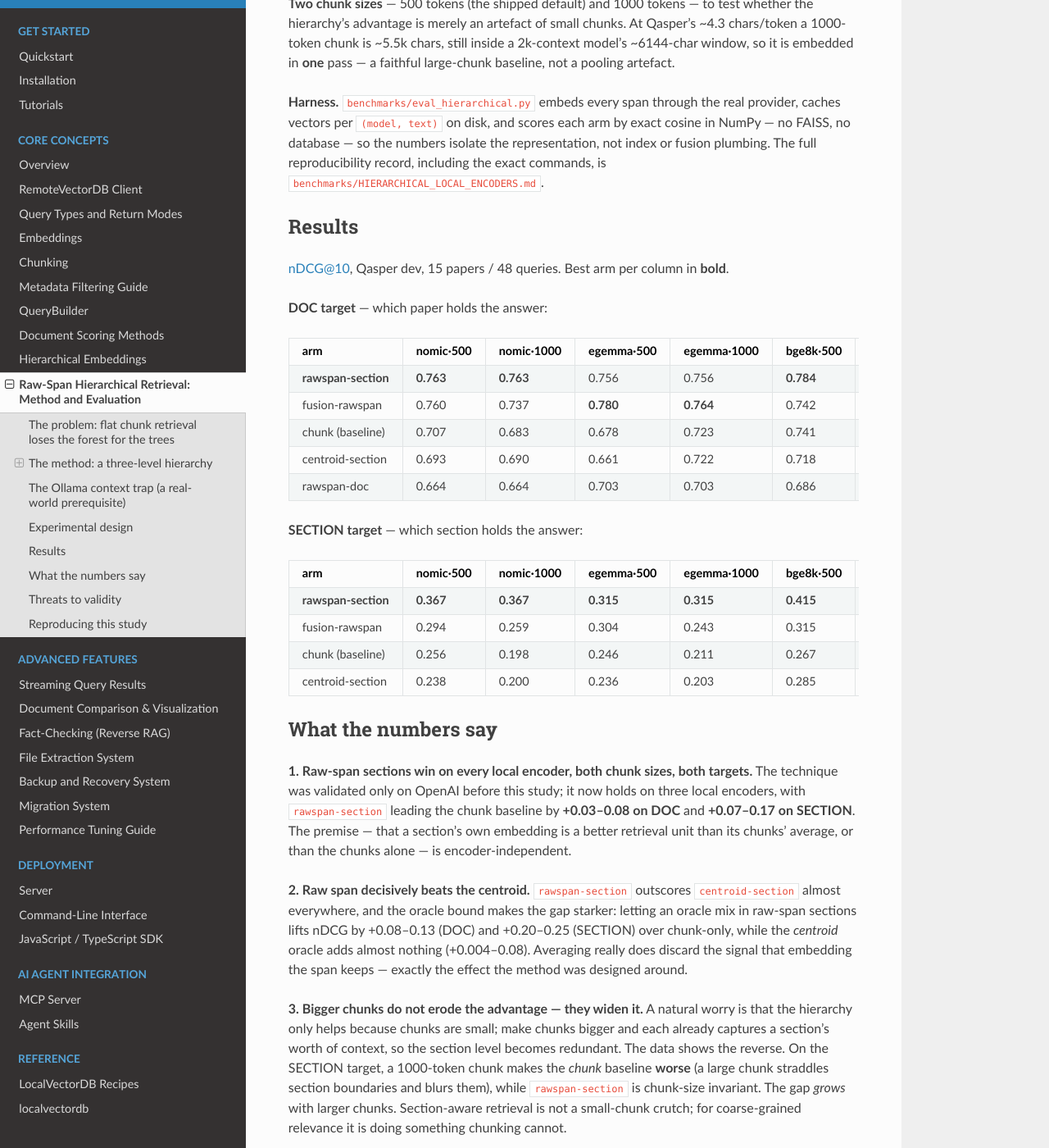
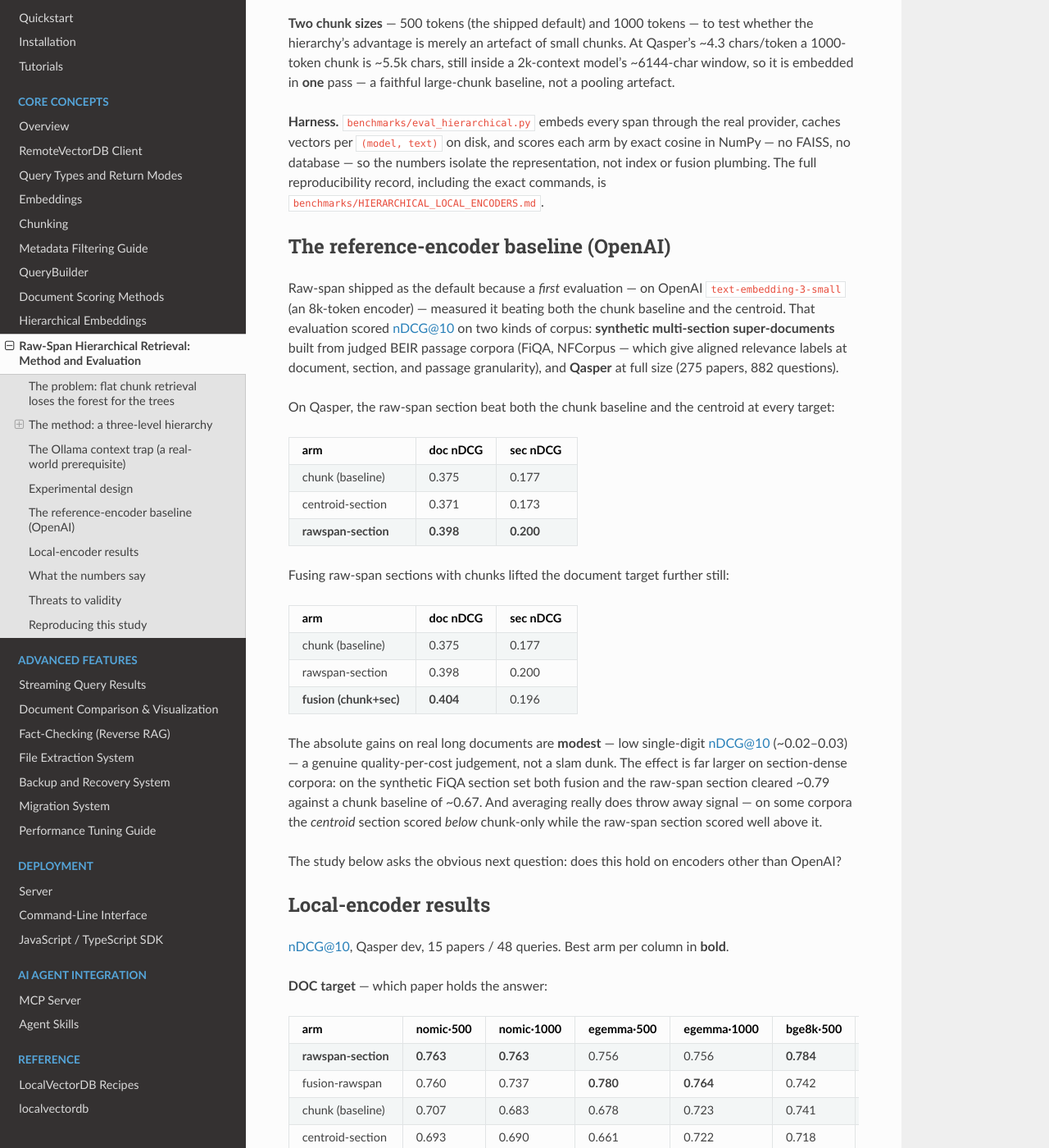
Before and after one commit to thomas-villani/localvectordb, a Sphinx documentation site: the page built from docs/source/hierarchical-evaluation.rst, in a window 1280 px wide and 1400 px high, scrolled down 3547 px. Shown: the whole window at 82% size. Built offline with Sphinx 7.4.7 and the Read the Docs theme 3.1.0, drawn with Linux system fonts in a browser that asks for light colours; some of the changed text lies outside the part shown.

Commit message:
docs(hierarchical): consolidate all benchmark numbers into the evaluation page
Single source of truth for results: move the OpenAI reference-encoder tables
(Qasper raw-span-vs-centroid and chunk+section fusion) out of hierarchical.rst
into hierarchical-evaluation.rst, so every nDCG figure — reference baseline and
local-encoder study — lives in one page. hierarchical.rst keeps the qualitative
explanation and links to the evaluation page for the numbers; the only figure it
still names is the section_weight=0.65 config default (an API value, not a result).

Avoids the two pages drifting out of sync as results are updated.

Co-Authored-By: Claude Opus 4.8 (1M context) <noreply@anthropic.com>

```diff
--- a/docs/source/hierarchical-evaluation.rst
+++ b/docs/source/hierarchical-evaluation.rst
@@ -125,8 +125,8 @@ Experimental design
 **Dataset.** Qasper ``dev`` — real NLP papers with natural section structure and
 evidence-paragraph relevance judgments. This study uses a 15-paper slice
 (48 queries; 48/50 questions kept, 107/110 evidence spans located). The
-original OpenAI baseline in :doc:`hierarchical` used the full set (275 papers,
-882 questions) plus synthetic section corpora built from BEIR (FiQA, NFCorpus).
+reference-encoder baseline above used the full set (275 papers, 882 questions)
+plus synthetic section corpora built from BEIR (FiQA, NFCorpus).
 
 **Metric.** nDCG@10.
 
@@ -175,8 +175,69 @@ by exact cosine in NumPy — no FAISS, no database — so the numbers isolate th
 representation, not index or fusion plumbing. The full reproducibility record,
 including the exact commands, is ``benchmarks/HIERARCHICAL_LOCAL_ENCODERS.md``.
 
-Results
--------
+The reference-encoder baseline (OpenAI)
+---------------------------------------
+
+Raw-span shipped as the default because a *first* evaluation — on OpenAI
+``text-embedding-3-small`` (an 8k-token encoder) — measured it beating both the
+chunk baseline and the centroid. That evaluation scored nDCG@10 on two kinds of
+corpus: **synthetic multi-section super-documents** built from judged BEIR
+passage corpora (FiQA, NFCorpus — which give aligned relevance labels at
+document, section, and passage granularity), and **Qasper** at full size
+(275 papers, 882 questions).
+
+On Qasper, the raw-span section beat both the chunk baseline and the centroid at
+every target:
+
+.. list-table::
+   :header-rows: 1
+   :widths: 44 28 28
+
+   * - arm
+     - doc nDCG
+     - sec nDCG
+   * - chunk (baseline)
+     - 0.375
+     - 0.177
+   * - centroid-section
+     - 0.371
+     - 0.173
+   * - **rawspan-section**
+     - **0.398**
+     - **0.200**
+
+Fusing raw-span sections with chunks lifted the document target further still:
+
+.. list-table::
+   :header-rows: 1
+   :widths: 44 28 28
+
+   * - arm
+     - doc nDCG
+     - sec nDCG
+   * - chunk (baseline)
+     - 0.375
+     - 0.177
+   * - rawspan-section
+     - 0.398
+     - 0.200
+   * - **fusion (chunk+sec)**
+     - **0.404**
+     - 0.196
+
+The absolute gains on real long documents are **modest** — low single-digit
+nDCG@10 (~0.02–0.03) — a genuine quality-per-cost judgement, not a slam dunk. The
+effect is far larger on section-dense corpora: on the synthetic FiQA section set
+both fusion and the raw-span section cleared ~0.79 against a chunk baseline of
+~0.67. And averaging really does throw away signal — on some corpora the
+*centroid* section scored *below* chunk-only while the raw-span section scored
+well above it.
+
+The study below asks the obvious next question: does this hold on encoders other
+than OpenAI?
+
+Local-encoder results
+---------------------
 
 nDCG@10, Qasper dev, 15 papers / 48 queries. Best arm per column in **bold**.
 
@@ -275,8 +336,8 @@ What the numbers say
 --------------------
 
 **1. Raw-span sections win on every local encoder, both chunk sizes, both
-targets.** The technique was validated only on OpenAI before this study; it now
-holds on three local encoders, with ``rawspan-section`` leading the chunk
+targets.** The reference-encoder baseline established the effect on OpenAI; it now
+holds on three local encoders too, with ``rawspan-section`` leading the chunk
 baseline by **+0.03–0.08 on DOC** and **+0.07–0.17 on SECTION**. The premise —
 that a section's own embedding is a better retrieval unit than its chunks'
 average, or than the chunks alone — is encoder-independent.
@@ -328,8 +389,9 @@ Threats to validity
   timeout on a CPU-only box; a subsequent run with a longer timeout fills the
   cell). Until then, read #5 as "long-context *and* strong encoder wins",
   jointly.
-- **Corpus.** This study is Qasper-only. The OpenAI baseline in :doc:`hierarchical`
-  additionally covers synthetic BEIR section corpora, where the effect is larger.
+- **Corpus.** The local-encoder study is Qasper-only. The reference-encoder
+  baseline above additionally covers synthetic BEIR section corpora, where the
+  effect is larger.
 - **Hardware.** Timings are from a memory-constrained CPU box and are not
   representative; only the relative nDCG numbers transfer.
 
```
Also changed, not shown: docs/source/hierarchical.rst (+18 -44 lines).
